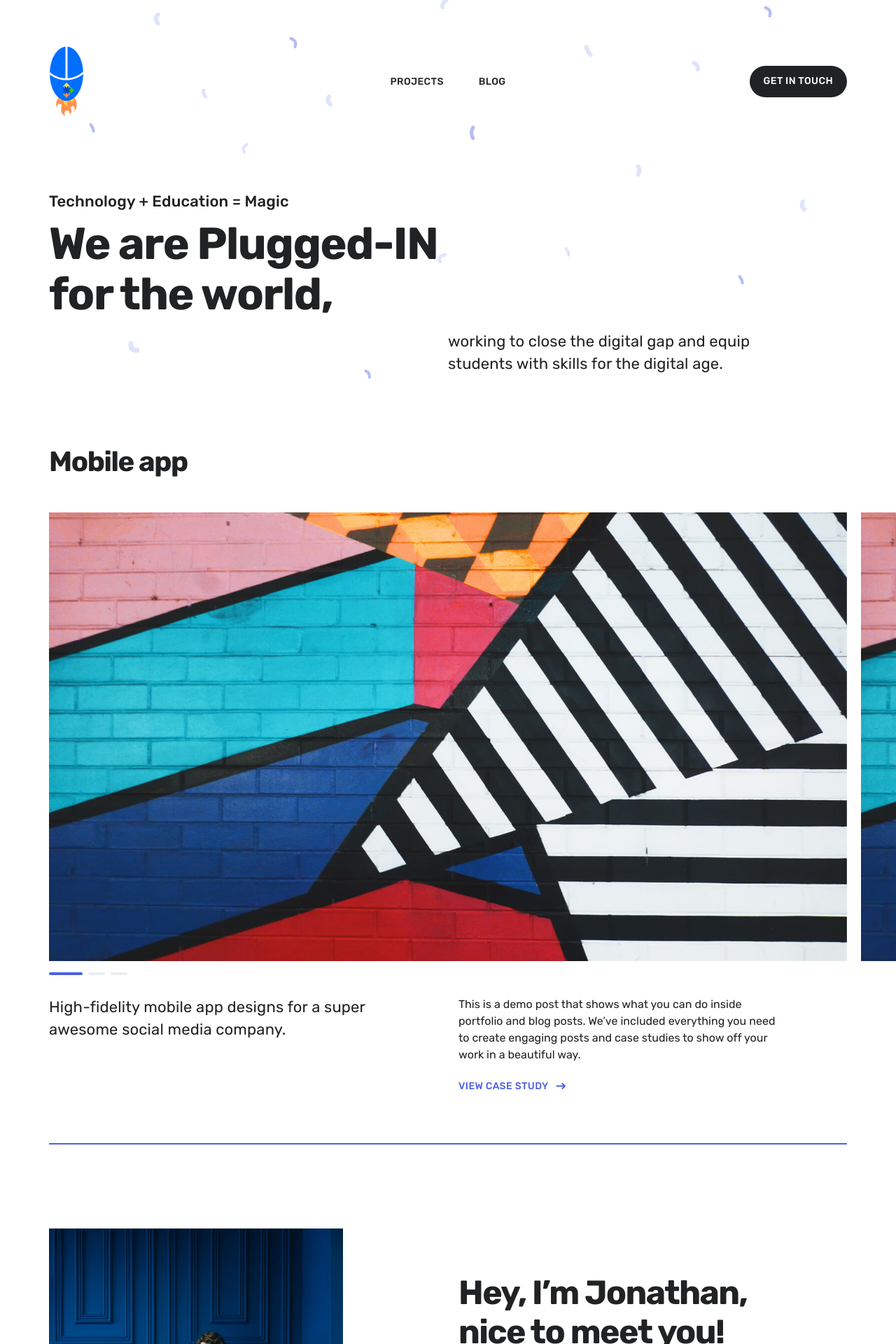
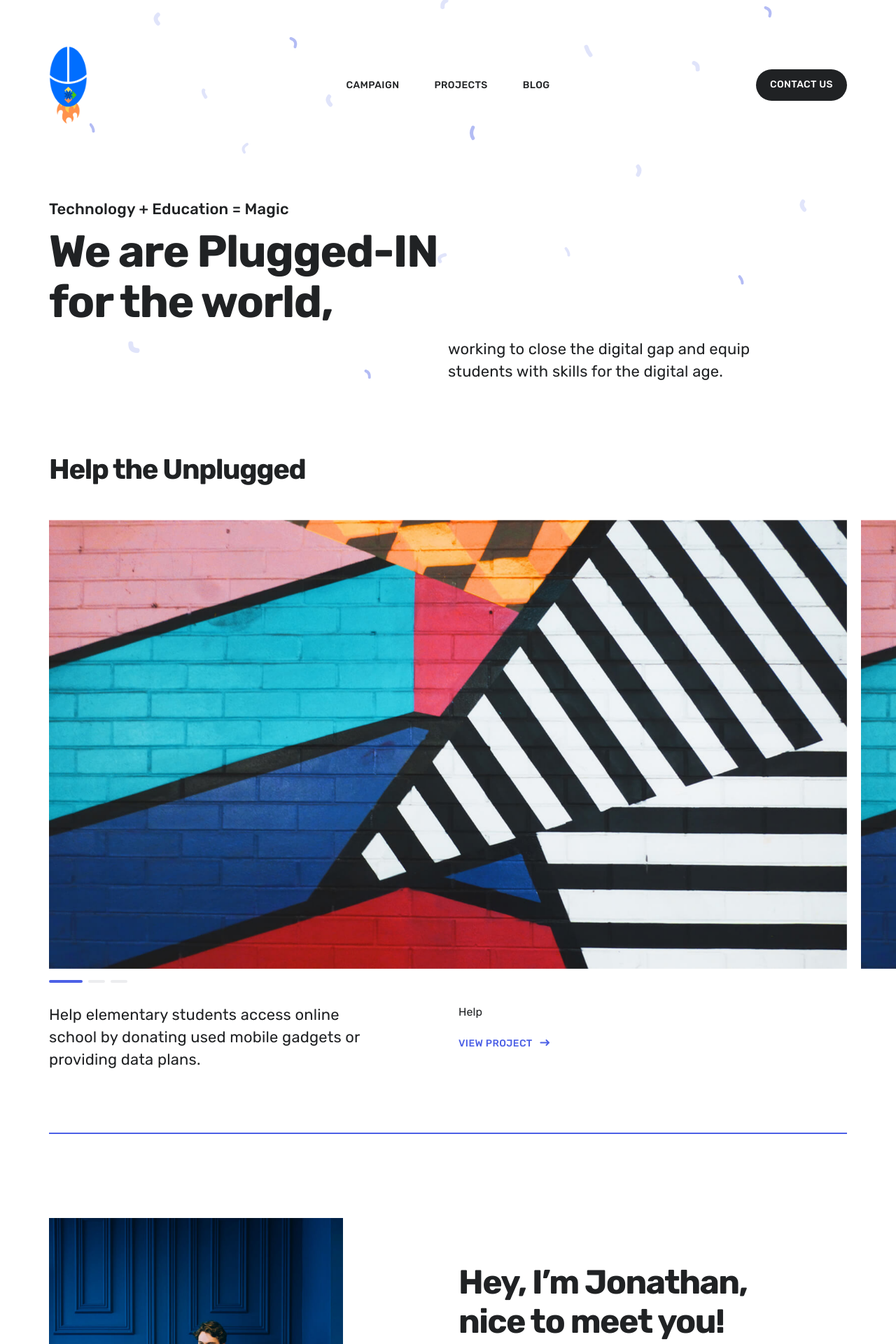
Before and after one commit to SangwookCheon/pluggedin, a Jekyll site: the page built from index.html, in a window 1280 px wide. Shown: the top 1920 px of the page at 70% size. Built offline with Jekyll 4.4.1, drawn with Linux system fonts in a browser that asks for light colours; nearby versions of some CDN libraries; some of the changed text lies outside the part shown.

Commit message:
Trial of Blog Page

```diff
--- a/_data/settings.yml
+++ b/_data/settings.yml
@@ -4,10 +4,12 @@
 
 header_settings:
   logo_image: /images/logo.png
-  logo_width: 50
+  logo_width: 55
 
 menu_settings:
   menu_items:
+    - title: 'Campaign'
+      url: '/help-the-unplugged/'
     - title: 'Projects'
       url: '/'
     - title: 'Blog'
--- a/_includes/header.html
+++ b/_includes/header.html
@@ -25,13 +25,13 @@
 					</li>
 					{% endfor %}
 					<li class="menu__cta">
-						<a href="#" class="menu__cta__link button--text contact-trigger js-contact">Get In Touch</a>
+						<a href="#" class="menu__cta__link button--text contact-trigger js-contact">Contact Us</a>
 					</li>
 				</ul>
 			</div>
 		</nav>
 
-		<a href="#" class="header__cta button--fill contact-trigger js-contact">Get In Touch</a>
+		<a href="#" class="header__cta button--fill contact-trigger js-contact">Contact Us</a>
 	</div>
 
 </header>
--- a/_projects/2019-07-24-demo-project.md
+++ b/_posts/2020-09-17-appreciation-corner.md
@@ -1,14 +1,8 @@
 ---
-title: Mobile app
-subtitle: High-fidelity mobile app designs for a super awesome social media company.
-date: 2019-07-24 00:00:00
-description: This is a demo post that shows what you can do inside portfolio and blog posts. We’ve included everything you need to create engaging posts and case studies to show off your work in a beautiful way.
-featured_image: demo.jpg
-accent_color: '#4C60E6'
-gallery_images:
-  - demo.jpg
-  - demo.jpg
-  - demo.jpg
+title: Appreciation Corner
+date: 2020-09-17 00:00:00
+description: This is a page where we show appreciation towards all kind donors. We could not have made this possible with you. Thank you.
+featured_image: '/images/demo.jpg'
 ---
 
 This page is a demo that shows everything you can do inside portfolio and blog posts.
--- a/_posts/2019-06-30-demo-post.md
+++ b/_projects/help-the-unplugged.md
@@ -1,8 +1,15 @@
 ---
-title: Demo post
-date: 2019-06-30 00:00:00
-description: This is a demo post that shows what you can do inside portfolio and blog posts. We’ve included everything you need to create engaging posts and case studies to show off your work in a beautiful way.
-featured_image: '/images/demo.jpg'
+title: Help the Unplugged
+subtitle: Help elementary students access online school by donating used mobile gadgets or providing data plans.
+date: 2019-07-24 00:00:00
+description: Help
+featured_image: demo.jpg
+accent_color: '#4C60E6'
+gallery_images:
+  - demo.jpg
+  - demo.jpg
+  - demo.jpg
+permalink: /help-the-unplugged/
 ---
 
 This page is a demo that shows everything you can do inside portfolio and blog posts.
--- a/index.html
+++ b/index.html
@@ -47,7 +47,7 @@
 					<p class="project__description --small">
 						{{ project.description }}
 						<a href="{{ project.url | relative_url }}" class="project__link button--text --right"
-							style="color: {{ accent_color }}; --color-var: {{ accent_color }}">View Case Study</a>
+							style="color: {{ accent_color }}; --color-var: {{ accent_color }}">View Project</a>
 					</p>
 				</div>
 			</article>
@@ -61,8 +61,8 @@
 	<section class="recent-posts">
 		<div class="wrap grid">
 			<header class="recent-posts__header">
-				<h4>Recent blog posts</h4>
-				<a href="{{ '/blog' | relative_url }}" class="action button--text--accent --right">All Posts</a>
+				<h4>Latest Updates</h4>
+				<a href="{{ '/blog' | relative_url }}" class="action button--text--accent --right">All UPDATES</a>
 			</header>
 
 			<div class="recent-posts__list grid">
@@ -71,7 +71,7 @@
 				{% endfor %}
 			</div>
 
-			<a href="{{ '/blog' | relative_url }}" class="action-bottom button--text--accent --right">All Posts</a>
+			<a href="{{ '/blog' | relative_url }}" class="action-bottom button--text--accent --right">All UPDATES</a>
 		</div>
 	</section>
 </div>
```
